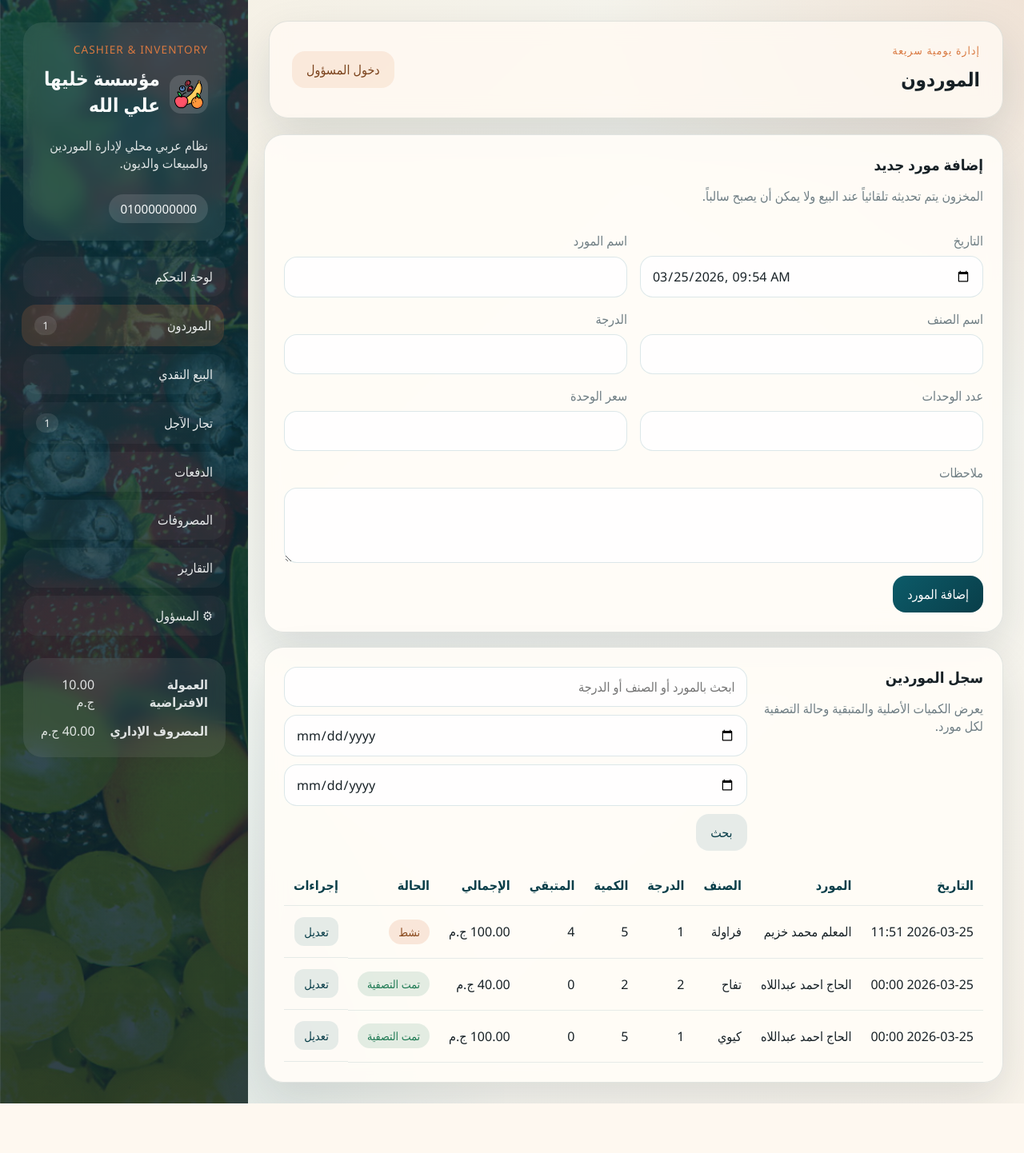
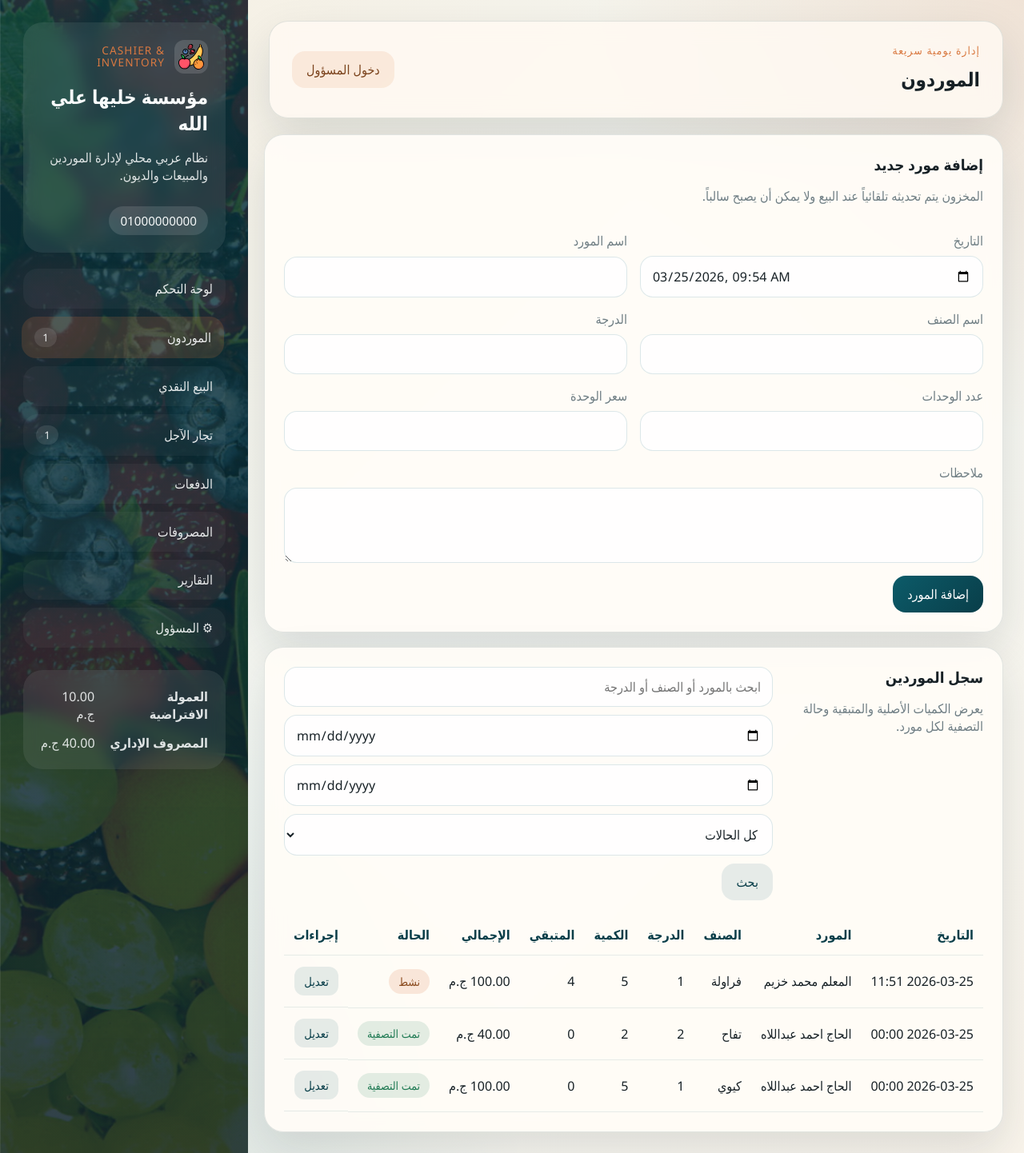
Before and after one commit to muhamedrar/Obour-Market-Cashier-System, a Flask app: page /suppliers/ in a window 1280 px wide. Shown: the whole page at 80% size. Before the commit the page ends 1380 px from the top, so only its background shows below. Run offline with Flask 3, Linux system fonts and the light colour scheme.

Commit message:
-added state filter on suppliers tab -added printable report for current goods details -relocated the logo

```diff
--- a/routes/retail_routes.py
+++ b/routes/retail_routes.py
@@ -182,8 +182,6 @@ def retail_receipt(transaction_id: int):
             f"الشركة: {settings.company_name}",
             *[f"الهاتف: {phone}" for phone in split_phone_numbers(settings.phone_number)],
             f"التاريخ: {transaction.date.strftime('%Y-%m-%d %H:%M')}",
-            f"العمولة للوحدة: {transaction.commission_per_unit:.2f} ج.م",
-            f"المصروف الإداري: {transaction.admin_expense:.2f} ج.م",
         ],
         "table_headers": ["الصنف", "الدرجة", "الوحدات", "سعر الوحدة", "الإجمالي النهائي"],
         "table_rows": [
@@ -221,8 +219,6 @@ def retail_receipt_pdf(transaction_id: int):
             f"الشركة: {settings.company_name}",
             *[f"الهاتف: {phone}" for phone in split_phone_numbers(settings.phone_number)],
             f"التاريخ: {transaction.date.strftime('%Y-%m-%d %H:%M')}",
-            f"العمولة للوحدة: {transaction.commission_per_unit:.2f}",
-            f"المصروف الإداري: {transaction.admin_expense:.2f}",
         ],
         ["الصنف", "الدرجة", "الوحدات", "سعر الوحدة", "الإجمالي"],
         [[
--- a/routes/special_retailer_routes.py
+++ b/routes/special_retailer_routes.py
@@ -172,8 +172,6 @@ def special_retailer_receipt(retailer_id: int):
             *[f"الهاتف: {phone}" for phone in split_phone_numbers(settings.phone_number)],
             f"التاجر: {retailer.retailer_name}",
             f"التاريخ: {retailer.date.strftime('%Y-%m-%d %H:%M')}",
-            f"العمولة للوحدة: {retailer.commission_per_unit:.2f} ج.م",
-            f"المصروف الإداري: {retailer.admin_expense:.2f} ج.م",
         ],
         "table_headers": ["الصنف", "الدرجة", "الوحدات", "سعر الوحدة", "القيمة"],
         "table_rows": [[
@@ -235,8 +233,6 @@ def special_retailer_receipt_pdf(retailer_id: int):
             *[f"الهاتف: {phone}" for phone in split_phone_numbers(settings.phone_number)],
             f"التاجر: {retailer.retailer_name}",
             f"التاريخ: {retailer.date.strftime('%Y-%m-%d %H:%M')}",
-            f"العمولة للوحدة: {retailer.commission_per_unit:.2f}",
-            f"المصروف الإداري: {retailer.admin_expense:.2f}",
         ],
         ["الصنف", "الحالة", "الوحدات", "سعر الوحدة", "القيمة"],
         rows,
--- a/routes/supplier_routes.py
+++ b/routes/supplier_routes.py
@@ -63,6 +63,7 @@ def suppliers():
     search_query = request.args.get("q", "").strip()
     date_from = request.args.get("date_from", "").strip()
     date_to = request.args.get("date_to", "").strip()
+    status_filter = request.args.get("status", "").strip()
     suppliers_query = db_session.query(Supplier)
     if search_query:
         like_value = f"%{search_query}%"
@@ -75,6 +76,10 @@ def suppliers():
             )
         )
     suppliers_query = apply_date_range(suppliers_query, Supplier.date, date_from or None, date_to or None)
+    if status_filter == "active":
+        suppliers_query = suppliers_query.filter(Supplier.remaining_units > 0)
+    elif status_filter == "cleared":
+        suppliers_query = suppliers_query.filter(Supplier.remaining_units <= 0)
 
     suppliers_list = suppliers_query.order_by(Supplier.date.desc(), Supplier.id.desc()).all()
     context = {
@@ -85,6 +90,7 @@ def suppliers():
         "search_query": search_query,
         "date_from": date_from,
         "date_to": date_to,
+        "status_filter": status_filter,
     }
     return render_template("suppliers.html", **context)
 
--- a/static/css/style.css
+++ b/static/css/style.css
@@ -85,20 +85,26 @@ textarea {
     margin: 0 0 8px;
 }
 
-.brand-title-row {
+.brand-kicker-row {
     display: flex;
     align-items: center;
     gap: 12px;
-    margin-bottom: 8px;
+    margin-bottom: 12px;
 }
 
 .brand-logo {
-    width: 48px;
-    height: 48px;
+    width: 42px;
+    height: 42px;
     object-fit: contain;
-    border-radius: 14px;
+    border-radius: 12px;
     background: rgba(255, 255, 255, 0.14);
-    padding: 6px;
+    padding: 5px;
+    flex-shrink: 0;
+}
+
+.brand-kicker-row .brand-kicker {
+    margin-bottom: 0;
+    line-height: 1.1;
 }
 
 .brand-card p,
--- a/templates/base.html
+++ b/templates/base.html
@@ -12,11 +12,11 @@
     <div class="page-shell">
         <aside class="sidebar">
             <div class="brand-card">
-                <span class="brand-kicker">Cashier & Inventory</span>
-                <div class="brand-title-row">
+                <div class="brand-kicker-row">
                     <img class="brand-logo" src="{{ url_for('static', filename='fruitsIcon.png') }}" alt="شعار النظام">
-                    <h1>{{ settings.company_name }}</h1>
+                    <span class="brand-kicker">Cashier & Inventory</span>
                 </div>
+                <h1>{{ settings.company_name }}</h1>
                 <p>نظام عربي محلي لإدارة الموردين والمبيعات والديون.</p>
                 <div class="brand-meta-stack">
                     {% for phone in phone_numbers %}
--- a/templates/reports.html
+++ b/templates/reports.html
@@ -93,6 +93,10 @@
                 <h3>ملخص المخزون</h3>
                 <p>يبين المتبقي الحالي حسب الصنف والدرجة.</p>
             </div>
+            <div class="inline-form">
+                <a class="btn btn-secondary" href="{{ url_for('admin.inventory_thermal_preview') }}">معاينة حرارية</a>
+                <a class="btn btn-primary" href="{{ url_for('admin.inventory_thermal_pdf') }}">تنزيل PDF حراري</a>
+            </div>
         </div>
         <div class="table-wrap records-scroll">
             <table>
--- a/templates/suppliers.html
+++ b/templates/suppliers.html
@@ -58,8 +58,13 @@
                 <input type="search" name="q" value="{{ search_query }}" placeholder="ابحث بالمورد أو الصنف أو الدرجة">
                 <input type="date" name="date_from" value="{{ date_from }}">
                 <input type="date" name="date_to" value="{{ date_to }}">
+                <select name="status">
+                    <option value="">كل الحالات</option>
+                    <option value="active" {{ 'selected' if status_filter == 'active' else '' }}>نشط</option>
+                    <option value="cleared" {{ 'selected' if status_filter == 'cleared' else '' }}>تمت التصفية</option>
+                </select>
                 <button class="btn btn-secondary" type="submit">بحث</button>
-                {% if search_query or date_from or date_to %}
+                {% if search_query or date_from or date_to or status_filter %}
                     <a class="btn btn-ghost" href="{{ url_for('suppliers.suppliers') }}">مسح</a>
                 {% endif %}
             </form>
```
Also changed, not shown: data/cashier.db.
